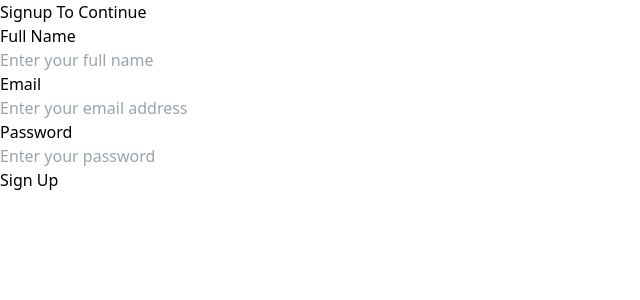
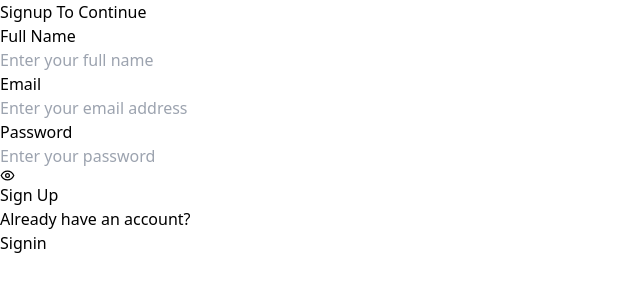
Before and after one commit to zohair636/To-Do-App-Firebase, a React (Vite) app: page / in a window 1280 px wide. Shown: the top 300 px of the page, without its empty margins (0-640 px from the left). Built offline with nearby package versions, Linux system fonts and the light colour scheme.

Commit message:
signup form ux completed

```diff
--- a/package.json
+++ b/package.json
@@ -11,6 +11,7 @@
   },
   "dependencies": {
     "firebase": "^10.12.2",
+    "lucide-react": "^0.394.0",
     "react": "^19.0.0-rc-34d0c5e357-20240607",
     "react-dom": "^19.0.0-rc-34d0c5e357-20240607",
     "react-router-dom": "^6.23.1"
--- a/src/Components/Form/Signup/Signup.jsx
+++ b/src/Components/Form/Signup/Signup.jsx
@@ -3,10 +3,14 @@ import { signUpText } from "../../../Global/text";
 import SignUpButton from "../../Buttons/Submit/SignUpButton";
 import { createUserWithEmailAndPassword, getAuth } from "firebase/auth";
 import app from "../../../Global/firebaseConfig";
+import { Eye, EyeOff } from "lucide-react";
+import { formColors } from "../../../Global/colors";
 
 const Signup = () => {
+  debugger
   const auth = getAuth();
   const [isLoading, setIsLoading] = useState(false);
+  const [isPasswordVisible, setIsPasswordVisible] = useState(false);
   const [message, setMessage] = useState("");
   const [userInput, setUserInput] = useState([
     {
@@ -26,6 +30,9 @@ const Signup = () => {
       label: signUpText.PASSWORD_LABEL,
       placeholder: signUpText.PASSWORD_PLACEHOLDER,
       value: "",
+      eye_open: <Eye size={15} color={formColors.EYE_ICON_COLOR} />,
+      eye_close: <EyeOff size={15} color={formColors.EYE_CLOSE_ICON_COLOR} />,
+      visible: () => setIsPasswordVisible((prev) => !prev),
     },
   ]);
 
@@ -48,7 +55,7 @@ const Signup = () => {
     } catch (error) {
       console.log(error);
       setIsLoading(false);
-      setMessage('Email already in use!');
+      setMessage("Email already in use!");
       setTimeout(() => {
         setMessage("");
       }, 2000);
@@ -61,7 +68,9 @@ const Signup = () => {
     <>
       <div
         className={`${
-          message.includes("Successfully") ? "bg-green-100 text-green-700" : "bg-red-100 text-red-700"
+          message.includes("Successfully")
+            ? "bg-green-100 text-green-700"
+            : "bg-red-100 text-red-700"
         } text-center absolute top-0 right-0 mx-10 p-2 rounded-md m-5`}
       >
         <p>{message}</p>
@@ -76,21 +85,38 @@ const Signup = () => {
               return (
                 <div key={input.id} className="my-5">
                   <p className="text-base font-semibold">{input.label}</p>
+                  <div className="flex justify-between items-center">
                     <input
                       value={input.value}
                       onChange={(e) => handleChange(e, index)}
                       placeholder={input.placeholder}
                       type={
                         input.label === signUpText.PASSWORD_LABEL
+                          ? !isPasswordVisible
                             ? "password"
                             : "text"
+                          : null
                       }
                       className="outline-none border-b my-2"
                     />
+                    {input.label === signUpText.PASSWORD_LABEL && (
+                      <p onClick={input.visible} className="cursor-pointer">
+                        {isPasswordVisible ? input.eye_close : input.eye_open}
+                      </p>
+                    )}
+                  </div>
                 </div>
               );
             })}
             <SignUpButton submit={handleSubmit} isLoading={isLoading} />
+            <div className="flex justify-center items-center">
+              <p className="text-neutral-700">
+                {signUpText.ALREADY_HAVE_AN_ACCOUNT}
+              </p>
+              <p className="text-sky-700 px-2 cursor-pointer">
+                {signUpText.SIGNIN}
+              </p>
+            </div>
           </div>
         </div>
       </div>
--- /dev/null
+++ b/src/Global/colors.jsx
@@ -0,0 +1,6 @@
+const formColors = {
+  EYE_OPEN_ICON_COLOR: "#A6ACAF",
+  EYE_CLOSE_ICON_COLOR: "#28B463"
+};
+
+export { formColors };
--- a/src/Global/text.jsx
+++ b/src/Global/text.jsx
@@ -7,6 +7,8 @@ const signUpText = {
   EMAIL_PLACEHOLDER: "Enter your email address",
   PASSWORD_PLACEHOLDER: "Enter your password",
   SIGNUP_BUTTON_LABEL: "Sign Up",
+  ALREADY_HAVE_AN_ACCOUNT: "Already have an account?",
+  SIGNIN: "Signin",
 };
 
 export { signUpText };
```
Also changed, not shown: 1 other file (tests, documents, lock files or other folders). Lines whose indentation alone changed are shown as unchanged.
